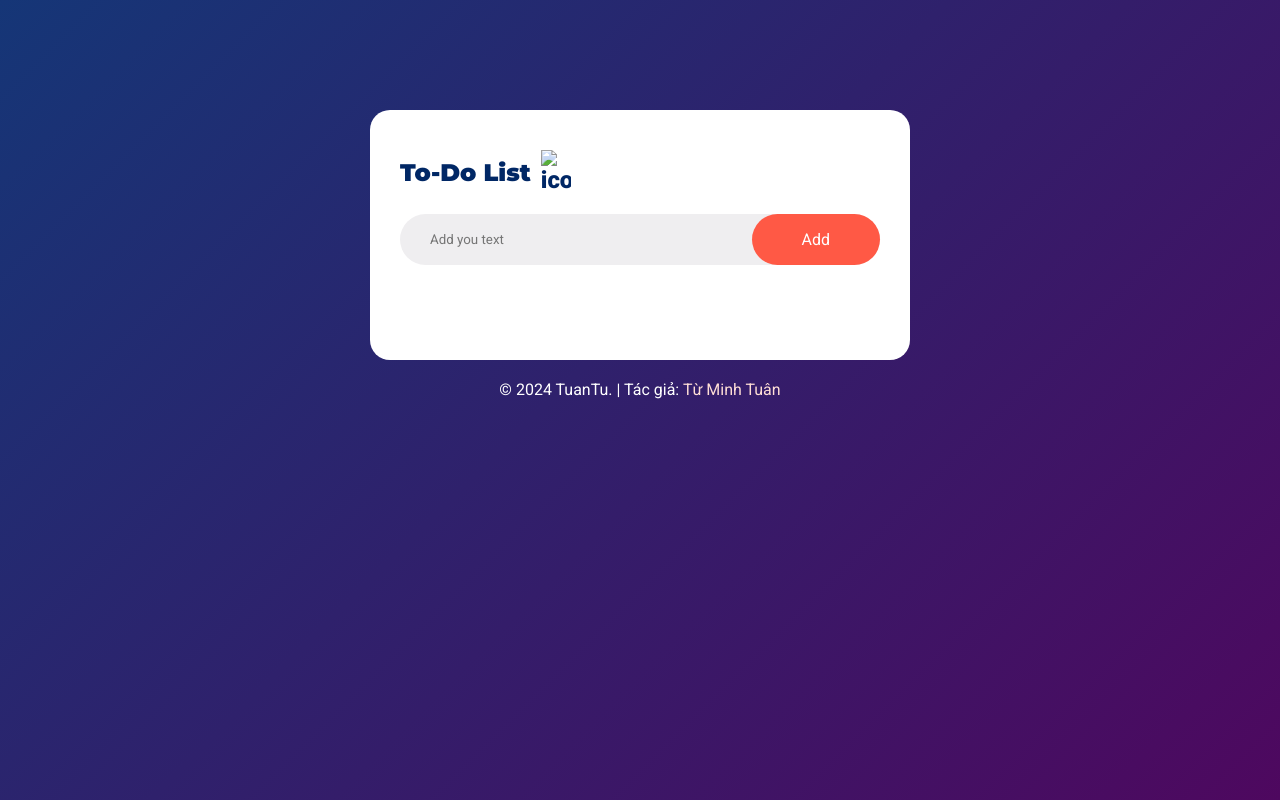
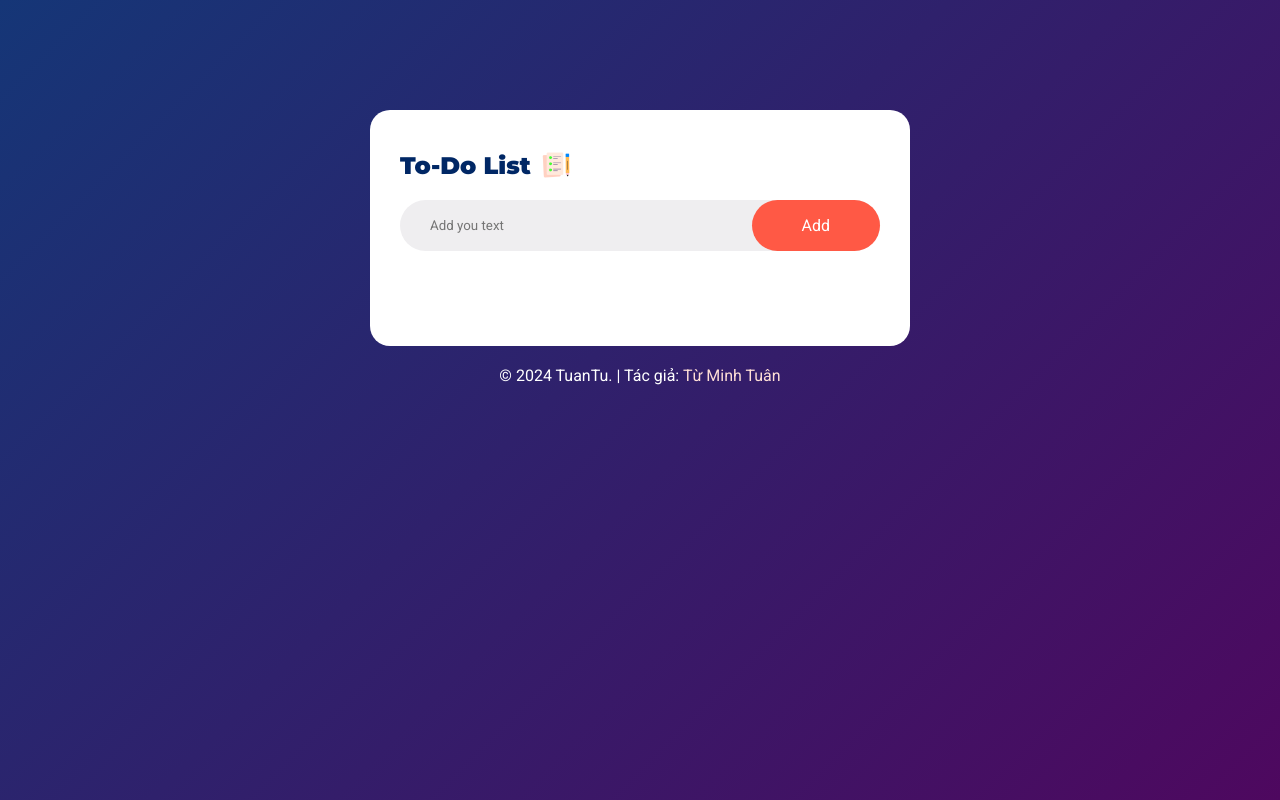
Before and after one commit to tmtuan04/to-do-list, a plain HTML site: page index.html in a window 1280 px wide. Drawn offline with Linux system fonts and the light colour scheme.

Commit message:
Update index.html

```diff
--- a/index.html
+++ b/index.html
@@ -11,7 +11,7 @@
 <body>
     <div class="container">
         <div class="todo-app">
-            <h2>To-Do List <img src="/To-Do List/assets/images/icon.png" alt="icon"></h2>
+            <h2>To-Do List <img src="/assets/images/icon.png" alt="icon"></h2>
             <div class="row">
                 <input type="text" id="input-box" placeholder="Add you text">
                 <button onclick="addTask()">Add</button>
```
